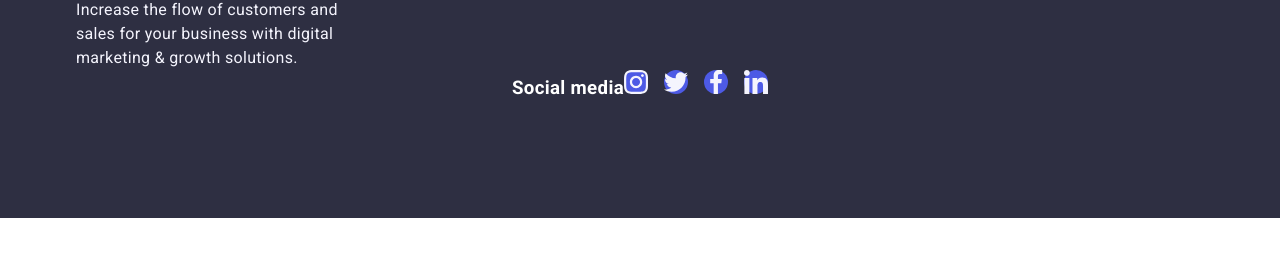
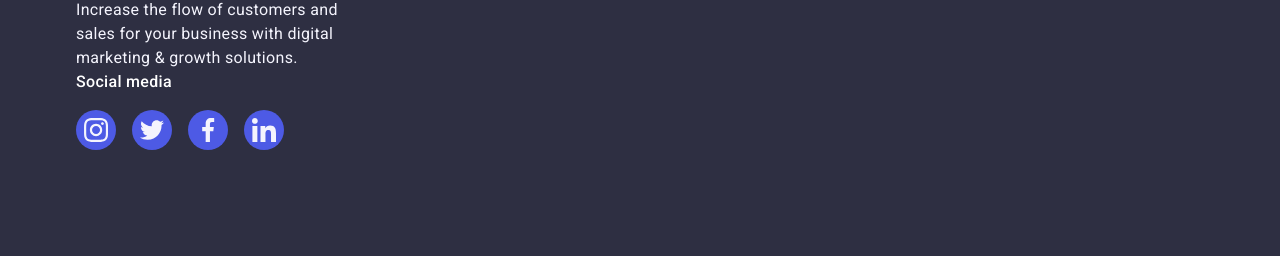
Before and after one commit to Roman-Skyba/goit-markup-hw-04, a plain HTML site: page index.html in a window 1280 px wide. Shown: the part 3450-3706 px from the top of the page. Before the commit the page ends 3668 px from the top, so only its background shows below. Drawn offline with nearby package versions, Linux system fonts and the light colour scheme.

Commit message:
update-add-footer

```diff
--- a/css/styles.css
+++ b/css/styles.css
@@ -395,6 +395,7 @@ nav-link current {
 }
 .portfolio-item {
   width: calc((100% - 48px) / 3);
+  transition: box-shadow 250ms cubic-bezier(0.4, 0, 0.2, 1);
 }
 .overlay-container {
   position: relative;
@@ -476,6 +477,9 @@ nav-link current {
   padding: 0 15px;
   margin: 0 auto;
 }
+.footer-description-container {
+  margin-right: 120px;
+}
 
 .logo-footer {
   font-family: "Raleway", sans-serif;
@@ -506,23 +510,23 @@ nav-link current {
   max-width: 264px;
 }
 
-.footer-social {
-  display: flex;
-  align-items: baseline;
-  justify-content: center;
+.footer-social-container {
+}
+.social-media-item {
   font-weight: 500;
   font-size: 16px;
   line-height: 1.5;
   letter-spacing: 0.02em;
-  color: rgb(255, 255, 255);
+  color: #fff;
   margin-bottom: 16px;
 }
-.social-media-item {
-  text-align: center;
-}
 .contact-list-footer {
-  display: flex;
-  gap: 16px;
+  font-weight: 500;
+  font-size: 16px;
+  line-height: 1.5;
+  letter-spacing: 0.02em;
+  color: #fff;
+  margin-bottom: 16px;
 }
 .link-item-contact-footer {
   display: flex;
@@ -534,6 +538,29 @@ nav-link current {
   border-radius: 50%;
   transition: background-color 250ms cubic-bezier(0.4, 0, 0.2, 1);
 }
+.contact-list-footer {
+  display: flex;
+  gap: 16px;
+}
 .icon-contact-footer {
+  display: flex;
+  justify-content: center;
+  align-items: center;
+  width: 100%;
+  height: 100%;
+  border-radius: 50%;
+  background-color: #4d5ae5;
+  transition: background-color 250ms cubic-bezier(0.4, 0, 0.2, 1);
+}
+.item-footer {
+  width: 40px;
+  height: 40px;
+}
+.icon-contact-svg {
   fill: #f4f4fd;
 }
+
+.icon-contact-footer:hover,
+.icon-contact-footer:focus {
+  background-color: #31d0aa;
+}
--- a/index.html
+++ b/index.html
@@ -410,6 +410,7 @@
     <!-- footer -->
     <footer class="footer-page">
       <div class="container">
+        <div class="footer-description-container">
           <a class="logo-footer" href="./index.html"
             >Web<span class="logo-part">Studio</span></a
           >
@@ -418,39 +419,40 @@
             digital marketing & growth solutions.
           </p>
         </div>
-      <div class="footer-social">
-        <h3 class="social-media-item">Social media</h3>
+        <div class="footer-social-container">
+          <p class="social-media-item">Social media</p>
           <ul class="contact-list-footer">
-          <li class="item-fill-footer">
-            <a class="link-item-contact-footer" href="#">
-              <svg class="icon-contact-footer" width="24" height="24">
+            <li class="item-footer">
+              <a class="icon-contact-footer" href="#">
+                <svg class="icon-contact-svg" width="24" height="24">
                   <use href="./images/icons.svg#icon-instagram"></use>
                 </svg>
               </a>
             </li>
-          <li class="item-fill-footer">
-            <a class="link-item-contact-footer" href="#">
-              <svg class="icon-contact-footer" width="24" height="24">
+            <li class="item-footer">
+              <a class="icon-contact-footer" href="#">
+                <svg class="icon-contact-svg" width="24" height="24">
                   <use href="./images/icons.svg#icon-twitter"></use>
                 </svg>
               </a>
             </li>
-          <li class="item-fill-footer">
-            <a class="link-item-contact-footer" href="#">
-              <svg class="icon-contact-footer" width="24" height="24">
+            <li class="item-footer">
+              <a class="icon-contact-footer" href="#">
+                <svg class="icon-contact-svg" width="24" height="24">
                   <use href="./images/icons.svg#icon-facebook"></use>
                 </svg>
               </a>
             </li>
-          <li class="item-fill-footer">
-            <a class="link-item-contact-footer" href="#">
-              <svg class="icon-contact-footer" width="24" height="24">
+            <li class="item-footer">
+              <a class="icon-contact-footer" href="#">
+                <svg class="icon-contact-svg" width="24" height="24">
                   <use href="./images/icons.svg#icon-linkedin"></use>
                 </svg>
               </a>
             </li>
           </ul>
         </div>
+      </div>
     </footer>
   </body>
 </html>
```
Lines whose indentation alone changed are shown as unchanged.
